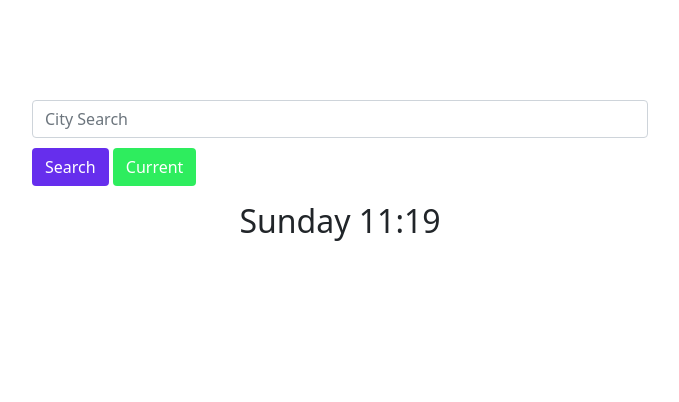
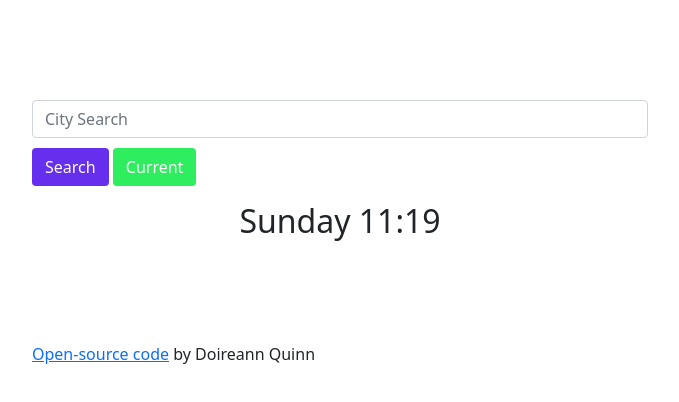
Before and after one commit to Doireannq/Weather-App, a plain HTML site: page index.html in a window 1280 px wide. Shown: the whole page, without its empty margins (300-979 px from the left). Drawn offline with nearby package versions, Linux system fonts and the light colour scheme.

Commit message:
Open-source link added

```diff
--- a/index.html
+++ b/index.html
@@ -49,6 +49,9 @@
         <div class="weather-description" id="weather-description">
           <p></p>
         </div>
+        <div>
+          <a href="https://github.com/Doireannq/Weather-App">  Open-source code</a> by Doireann Quinn
+        </div>
       </div>
       <!-- <hr />
       <div class="days">
```
